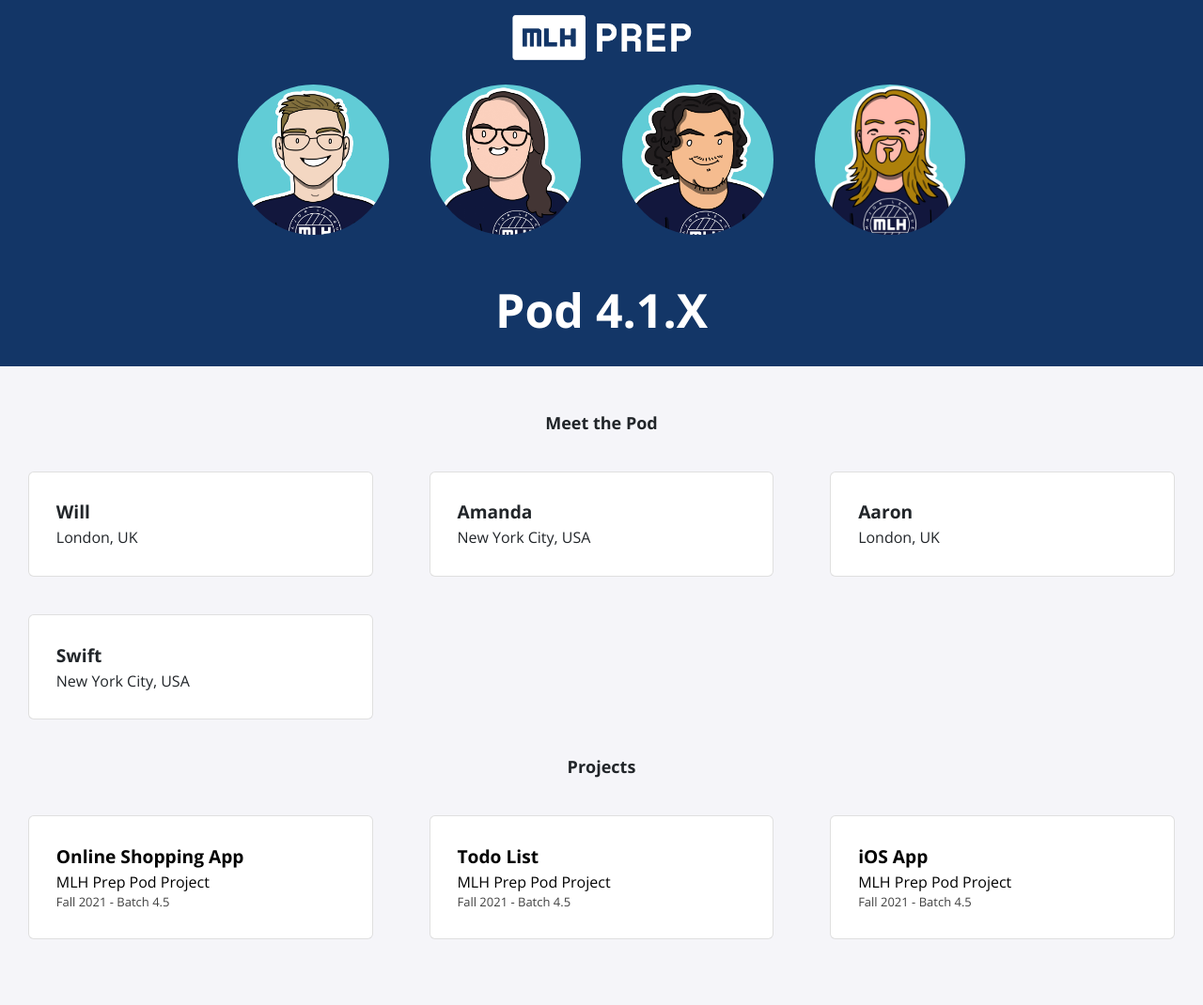
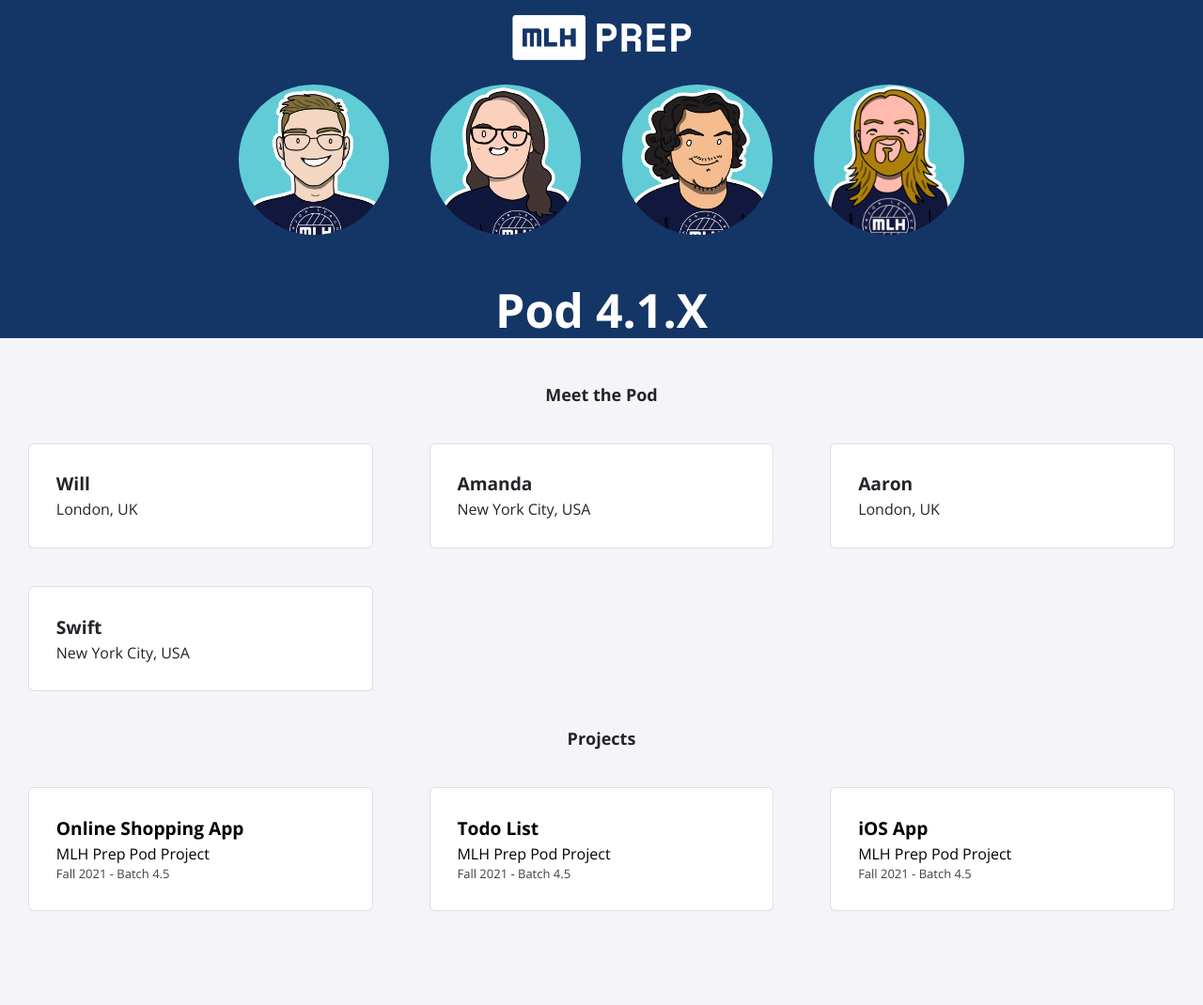
Before and after one commit to MLH-Fellowship/pod-4.1.5-portfolio, a Jekyll site: the page built from index.html, in a window 1280 px wide. Shown: the whole page at 94% size. Built offline with Jekyll 4.4.1, drawn with Linux system fonts in a browser that asks for light colours; nearby versions of some CDN libraries; after the commit the page ends 1040 px from its top, so only the background shows below that.

Commit message:
🐛 Bug Fix : Improved  profile picture layout

```diff
--- a/_sass/profile.scss
+++ b/_sass/profile.scss
@@ -1,7 +1,7 @@
 .profile {
     background-color: #133667 !important;
     text-align: center;
-    height: 320px;
+    height: fit-content;
     margin-bottom: 50px;
     h1 {
         font-size: 50px;
@@ -11,8 +11,8 @@
 
     img {
         border-radius: 50%;
-        max-width: 100%;
-        max-height: 100%;
+        width: 200px;
+       height: auto;
         margin-left: auto;
         margin-right: auto;
         display: inline;
@@ -21,6 +21,6 @@
 
     .profile-picture {
         margin-bottom: 30px;
-        height: 200px;
+        height: fit-content;
     }
 }
```
